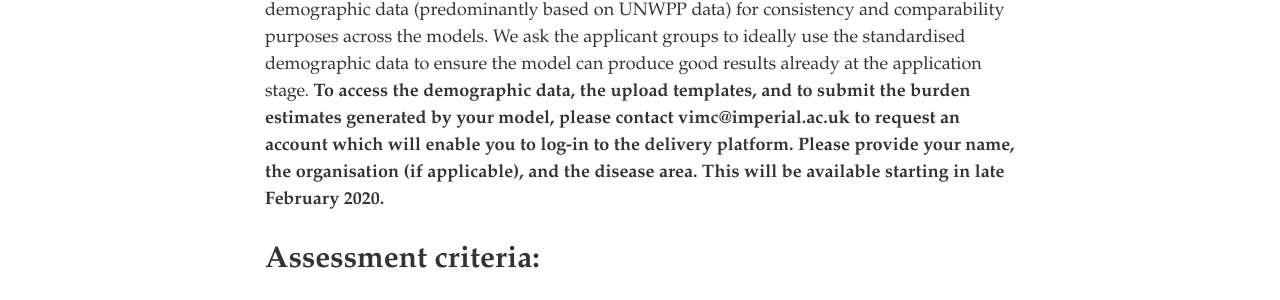
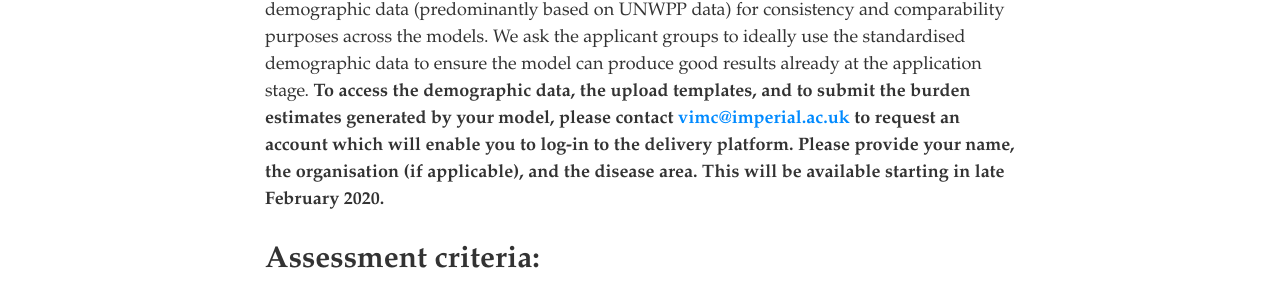
Before and after one commit to vimchub/vaccineimpact, a Jekyll site: the page built from _posts/2020-02-10-request-for-proposals.md, in a window 1280 px wide and 900 px high, scrolled down 1952 px. Shown: the part 177-477 px from the top of the window. Built offline with Jekyll 4.4.1, drawn with Linux system fonts in a browser that asks for light colours; nearby versions of some CDN libraries; some of the changed lines change nothing that is shown.

Commit message:
corrected a missing link

```diff
--- a/_posts/2020-02-10-request-for-proposals.md
+++ b/_posts/2020-02-10-request-for-proposals.md
@@ -64,7 +64,8 @@
 
 For the purposes of this RfP, we ask the applicants to submit a set of test estimates using the same format, but only for one pre-defined country. Applicants will be required to submit central estimates and a limited set of stochastic estimates. More details can be found in the [output specifications guidance (pdf)](/resources/4_VIMC_RfP2020_output_specifications_guidance.pdf).
 
-If selected to join the Consortium, the model would be required to use the standardised demographic data (predominantly based on UNWPP data) for consistency and comparability purposes across the models. We ask the applicant groups to ideally use the standardised demographic data to ensure the model can produce good results already at the application stage. **To access the demographic data, the upload templates, and to submit the burden estimates generated by your model, please contact vimc@imperial.ac.uk to request an account which will enable you to log-in to the delivery platform. Please provide your name, the organisation (if applicable), and the disease area. This will be available starting in late February 2020.**
+If selected to join the Consortium, the model would be required to use the standardised demographic data (predominantly based on UNWPP data) for consistency and comparability purposes across the models. We ask the applicant groups to ideally use the standardised demographic data to ensure the model can produce good results already at the application stage. **To access the demographic data, the upload templates, and to submit the burden estimates generated by your model, please contact <a
+href="mailto:vimc@imperial.ac.uk">vimc@imperial.ac.uk</a> to request an account which will enable you to log-in to the delivery platform. Please provide your name, the organisation (if applicable), and the disease area. This will be available starting in late February 2020.**
 
 
 
```
